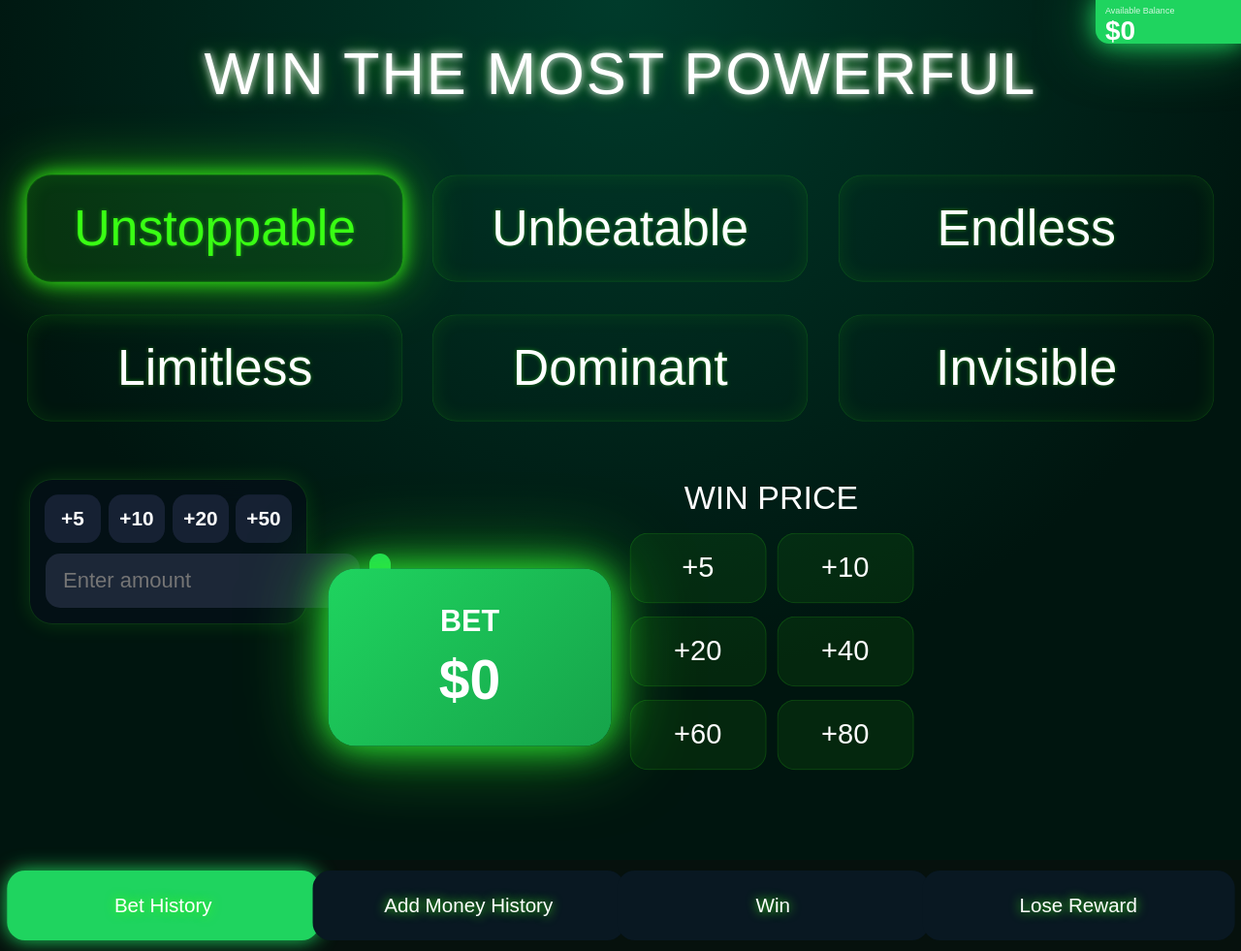
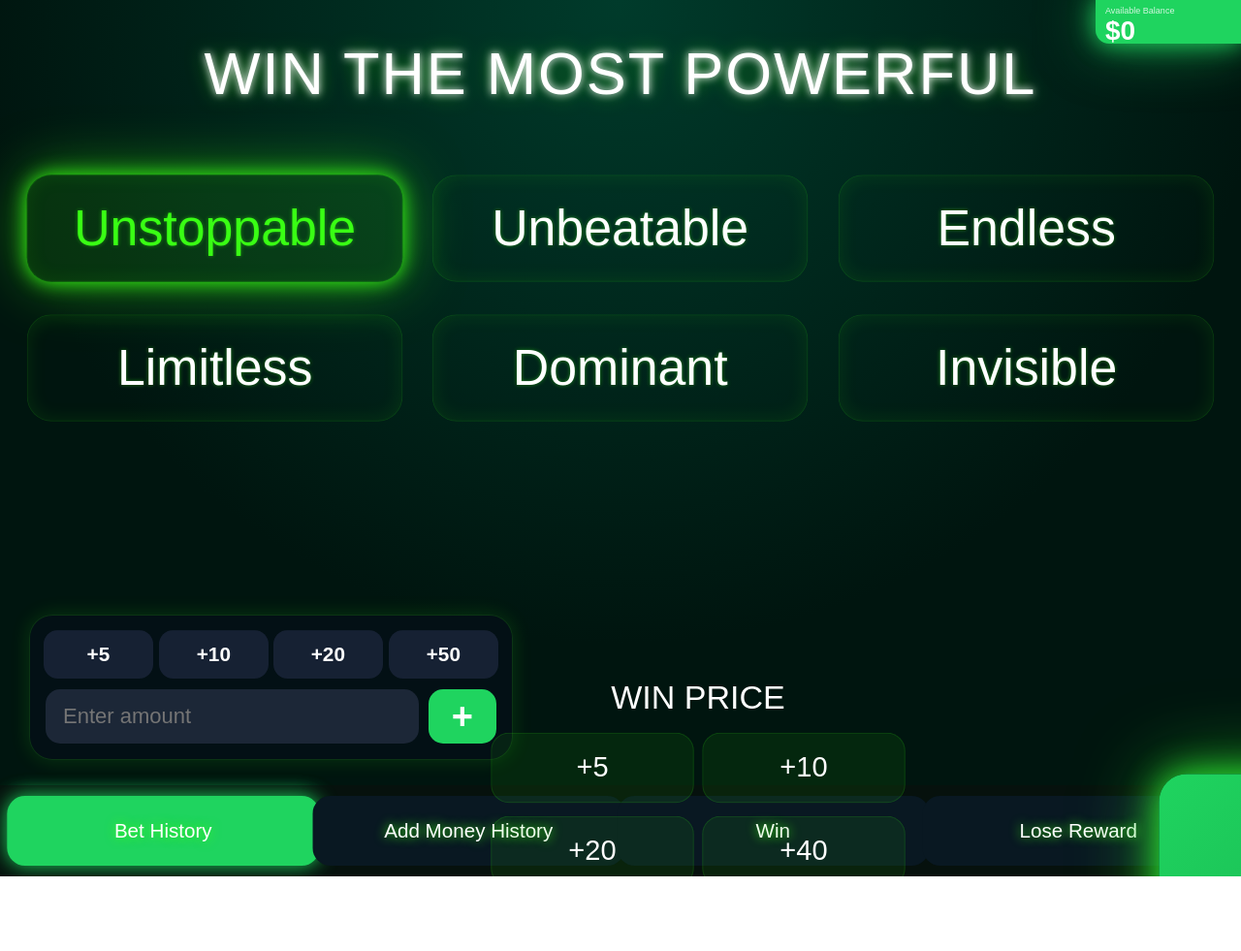
Before and after one commit to OptiMax365/HigherProtocol, a website: page index.html in a window 1280 px wide. Shown: the whole page at 97% size. After the commit the page ends 904 px from the top, so only its background shows below. Drawn offline with Linux system fonts and the light colour scheme.

Commit message:
Update index.html

```diff
--- a/index.html
+++ b/index.html
@@ -199,16 +199,15 @@ body{
 
 .bottom-layout{
 
-    margin-top:60px;
-
-    width:100%;
+    margin-top:200px;
 
     display:grid;
-
     grid-template-columns:
-    repeat(auto-fit,minmax(280px,1fr));
-
-    gap:24px;
+    1.2fr
+    .8fr
+    .8fr;
+
+    gap:28px;
 
     align-items:start;
 }
@@ -332,15 +331,14 @@ body{
 
 .bet-wrap{
 
-    position:relative;
-
-    width:100%;
-
-    max-width:520px;
-
-    margin:auto;
-
-    z-index:10;
+    position:absolute;
+
+    top:800px;
+    left:1200px;
+
+    width:520px;
+
+    z-index:100;
 }
 
 .bet-btn{
@@ -395,15 +393,14 @@ body{
 
 .win-panel{
 
-    position:relative;
-
-    width:100%;
-
-    max-width:420px;
-
-    margin:auto;
-
-    z-index:10;
+    position:absolute;
+
+    top:700px;
+    right:350px;
+
+    width:420px;
+
+    z-index:100;
 }
 
 .win-title{
@@ -676,10 +673,8 @@ body{
 
 /* Timer Box */
 .timer-container{
-
-
-    position:relative;
-    margin:auto;
+    position:absolute;
+
     top:800px;
     left:2250px;
 
@@ -1538,6 +1533,26 @@ VERY SMALL DEVICES
 
 
 
+    <!-- TABS -->
+    <div class="bottom-tabs">
+
+        <button class="tab active">
+            Bet History
+        </button>
+
+        <button class="tab">
+            Add Money History
+        </button>
+
+        <button class="tab">
+            Win
+        </button>
+
+        <button class="tab">
+            Loise Win
+        </button>
+
+    </div>
 
 
     <!--  BOTTOM MENU BUTTONS ADD IDs TO YOUR BUTTONS  -->
```
